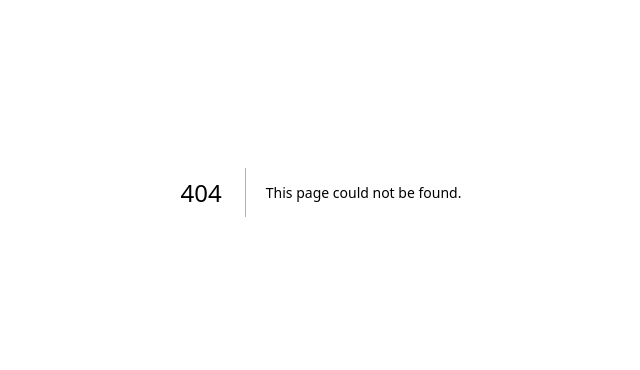
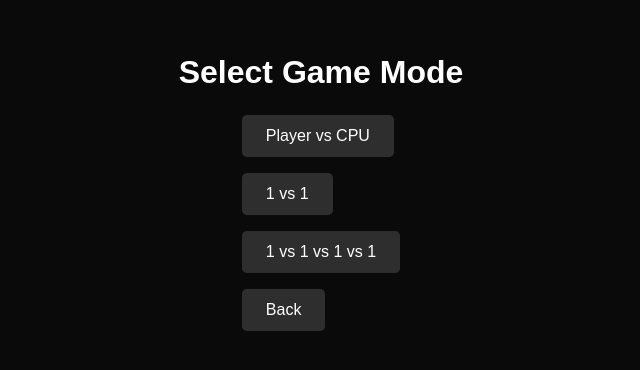
Before and after one commit to uly3/dream-game, a Next.js app in the folder frontend/: page /play in a window 1280 px wide. Before the commit this address had no page. Shown: the part 208-578 px from the top of the page, without its empty margins (319-959 px from the left). Built offline with nearby package versions, Linux system fonts and the light colour scheme.

Commit message:
Implemented Game Scene page and board set up

```diff
--- a/frontend/src/app/globals.css
+++ b/frontend/src/app/globals.css
@@ -1,24 +1,22 @@
-@import "tailwindcss";
-
-@theme {
-  --font-sans: var(--font-geist-sans);
-  --font-mono: var(--font-geist-mono);
+:root {
+  --dreamBlack: #0a0a0a;
+  --dreamWhite: #ffffff;
+  --dreamGreen: #1f3d1f;
+  --dreamGray: #2e2e2e;
+  --dreamBrown: #4b3a29;
+  --dreamRed: #7d1414;
 }
 
-:root {
-  --background: #ffffff;
-  --foreground: #171717;
+* {
+  margin: 0;
+  padding: 0;
+  box-sizing: border-box;
 }
 
-@media (prefers-color-scheme: dark) {
-  :root {
-    --background: #0a0a0a;
-    --foreground: #ededed;
-  }
+html, body {
+  width: 100%;
+  height: 100%;
+  font-family: Arial, sans-serif;
+  background-color: var(--dreamBlack);
+  color: var(--dreamWhite);
 }
-
-body {
-  color: var(--foreground);
-  background: var(--background);
-  font-family: Arial, Helvetica, sans-serif;
-}
--- /dev/null
+++ b/frontend/src/app/menu/MainMenu.module.css
@@ -0,0 +1,48 @@
+/* src/app/menu/MainMenu.module.css */
+
+/* Container that fills the viewport */
+.container {
+    width: 100vw;
+    height: 100vh;
+    background-color: var(--dreamBlack);
+    display: flex;
+    flex-direction: column;
+    align-items: center;
+    justify-content: center;
+  }
+
+  /* Big title text */
+  .title {
+    font-size: 3rem;
+    margin-bottom: 2rem;
+    letter-spacing: 0.15rem;
+  }
+
+  /* Button container spacing */
+  .buttonGroup {
+    display: flex;
+    flex-direction: column;
+    gap: 1rem;
+  }
+
+  /* Button base styles */
+  .menuButton {
+    background-color: var(--dreamGray);
+    color: var(--dreamWhite);
+    font-size: 1.25rem;
+    padding: 0.75rem 2rem;
+    border: none;
+    border-radius: 0.3rem;
+    cursor: pointer;
+    transition: background-color 0.3s ease;
+  }
+
+  /* Hover states for a creepy effect */
+  .menuButton:hover {
+    background-color: var(--dreamGreen);
+  }
+
+  /* A special “quit” button style */
+  .quitButton:hover {
+    background-color: var(--dreamRed);
+  }
--- a/frontend/src/app/page.tsx
+++ b/frontend/src/app/page.tsx
@@ -1,12 +1,9 @@
 "use client";
 import socket from "@/lib/socket";
+import Link from "next/link";
+import { redirect } from "next/navigation";
 
 export default function HomePage() {
   console.log("HomePage rendered!", socket.id);
-  return (
-    <div>
-      <h1>Home Page</h1>
-      <p>Check your console for socket logs.</p>
-    </div>
-  );
+  redirect("/menu");
 }
--- /dev/null
+++ b/frontend/src/app/play/PlayMenu.module.css
@@ -0,0 +1,40 @@
+.container {
+    width: 100vw;
+    height: 100vh;
+    display: flex;
+    flex-direction: column;
+    align-items: center;
+    justify-content: center;
+    background-color: var(--dreamBlack);
+    color: var(--dreamWhite);
+  }
+
+  .title {
+    font-size: 2rem;
+    margin-bottom: 1.5rem;
+  }
+
+  .modeButtons {
+    display: flex;
+    flex-direction: column;
+    gap: 1rem;
+  }
+
+  .button {
+    background-color: var(--dreamGray);
+    color: var(--dreamWhite);
+    border: none;
+    padding: 0.75rem 1.5rem;
+    border-radius: 0.3rem;
+    cursor: pointer;
+    font-size: 1rem;
+    transition: background-color 0.3s ease;
+  }
+
+  .button:hover {
+    background-color: var(--dreamGreen);
+  }
+
+  .backButton:hover {
+    background-color: var(--dreamRed);
+  }
--- /dev/null
+++ b/frontend/src/app/play/game/GameBoard.module.css
@@ -0,0 +1,13 @@
+.container {
+    display: flex;
+    flex-direction: column;
+    align-items: center;
+    padding: 1rem;
+    color: var(--dreamWhite);
+  }
+
+  .gameArea {
+    margin-top: 1rem;
+    border: 2px solid var(--dreamGreen);
+    /* This container holds the Pixi canvas. */
+  }
--- /dev/null
+++ b/frontend/src/app/play/page.tsx
@@ -0,0 +1,35 @@
+"use client";
+import Link from "next/link";
+import styles from "./PlayMenu.module.css";
+
+export default function PlayMenuPage() {
+  return (
+    <div className={styles.container}>
+      <h1 className={styles.title}>Select Game Mode</h1>
+
+      <div className={styles.modeButtons}>
+        {/* Single Player vs CPU */}
+        <Link href="/play/game?mode=cpu">
+          <button className={styles.button}>Player vs CPU</button>
+        </Link>
+
+        {/* 1v1 Multiplayer */}
+        <Link href="/play/game?mode=1v1">
+          <button className={styles.button}>1 vs 1</button>
+        </Link>
+
+        {/* 1v1v1v1 Free-for-All */}
+        <Link href="/play/game?mode=ffa">
+          <button className={styles.button}>1 vs 1 vs 1 vs 1</button>
+        </Link>
+
+        {/* Back button to go back to the main menu */}
+        <Link href="/menu">
+          <button className={`${styles.button} ${styles.backButton}`}>
+            Back
+          </button>
+        </Link>
+      </div>
+    </div>
+  );
+}
--- /dev/null
+++ b/frontend/src/app/settings/Settings.module.css
@@ -0,0 +1,43 @@
+.container {
+    width: 100vw;
+    height: 100vh;
+    background-color: var(--dreamBlack);
+    color: var(--dreamWhite);
+    display: flex;
+    flex-direction: column;
+    align-items: center;
+    justify-content: center;
+  }
+
+  .title {
+    font-size: 2rem;
+    margin-bottom: 2rem;
+  }
+
+  .sliderGroup {
+    display: flex;
+    flex-direction: column;
+    gap: 1rem;
+    margin-bottom: 2rem;
+    width: 300px;
+  }
+
+  .sliderLabel {
+    display: flex;
+    flex-direction: column;
+    gap: 0.5rem;
+  }
+
+  .backButton {
+    background-color: var(--dreamGray);
+    color: var(--dreamWhite);
+    border: none;
+    padding: 0.75rem 2rem;
+    border-radius: 0.3rem;
+    cursor: pointer;
+    transition: background-color 0.3s ease;
+  }
+
+  .backButton:hover {
+    background-color: var(--dreamGreen);
+  }
```
Also changed, not shown: frontend/package.json (+8 -6 lines), frontend/src/app/menu/page.tsx (added, +39 -0 lines), frontend/src/app/play/game/PixiBoard.tsx (added, +88 -0 lines), frontend/src/app/play/game/page.tsx (added, +21 -0 lines), frontend/src/app/settings/page.tsx (added, +45 -0 lines), 1 other file (tests, documents, lock files or other folders).
